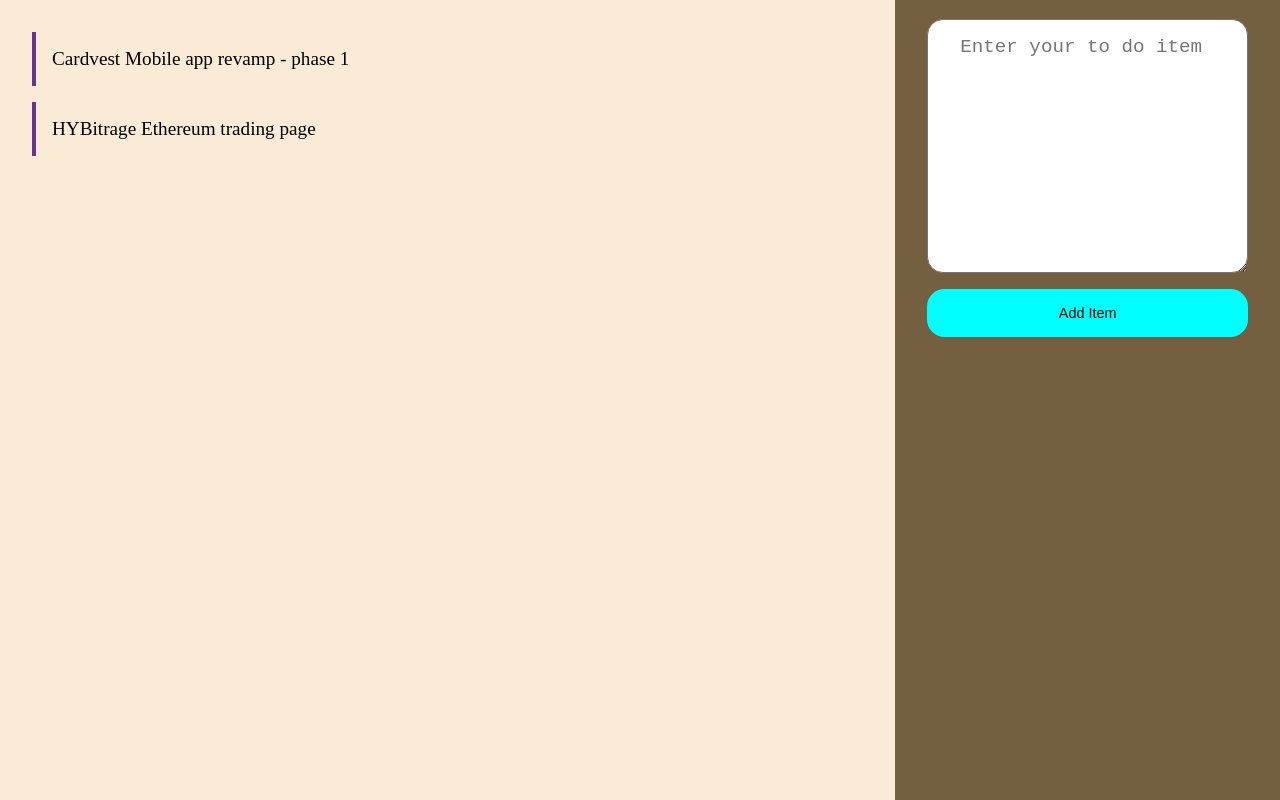
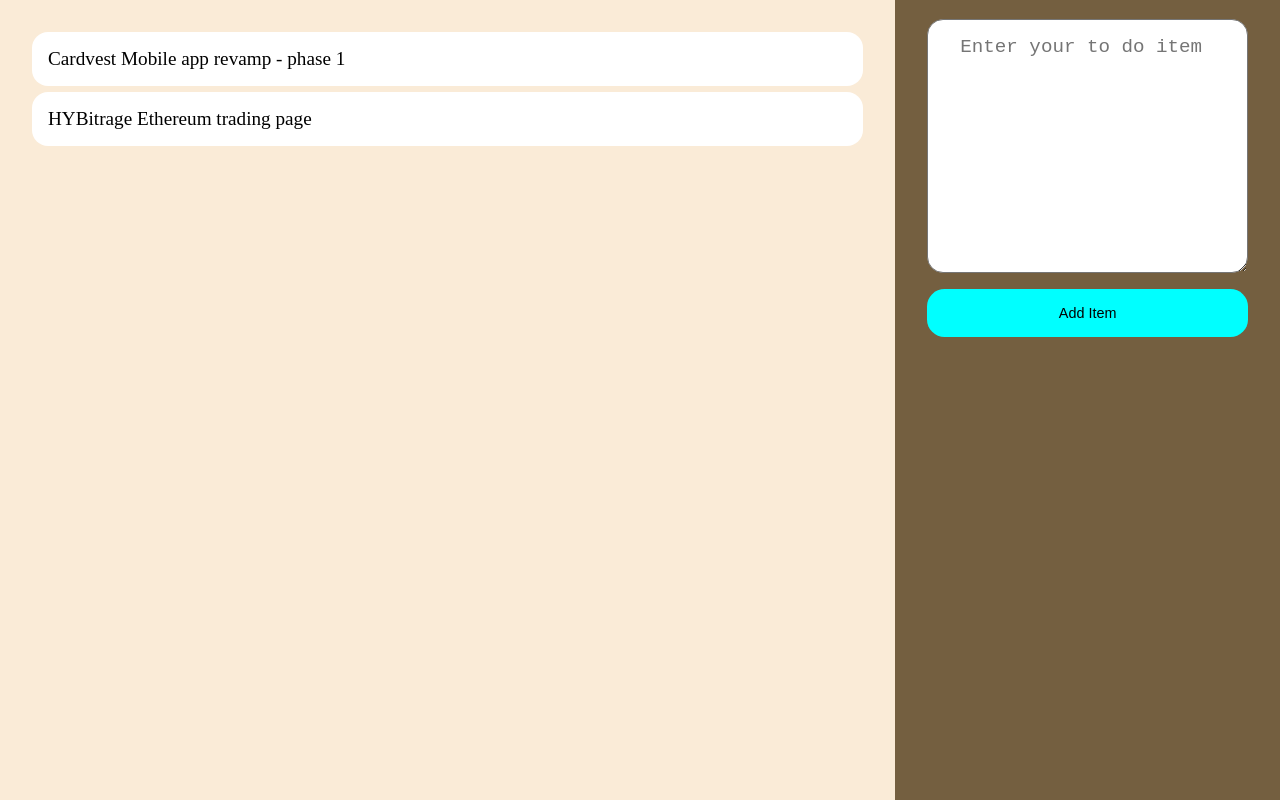
Before and after one commit to josephajibodu/todo-list, a plain HTML site: page index.html in a window 1280 px wide. Drawn offline with Linux system fonts and the light colour scheme.

Commit message:
Update to the UI for the todo item

```diff
--- a/styles.css
+++ b/styles.css
@@ -17,9 +17,10 @@
 }
 
 .todo-item {
-  border-left: 4px solid rebeccapurple;
   padding: 1rem;
-  margin-bottom: 1rem;
+  background-color: #fff;
+  border-radius: 1rem;
+  margin-bottom: 0.4rem;
 }
 
 .todo-item p {
```
